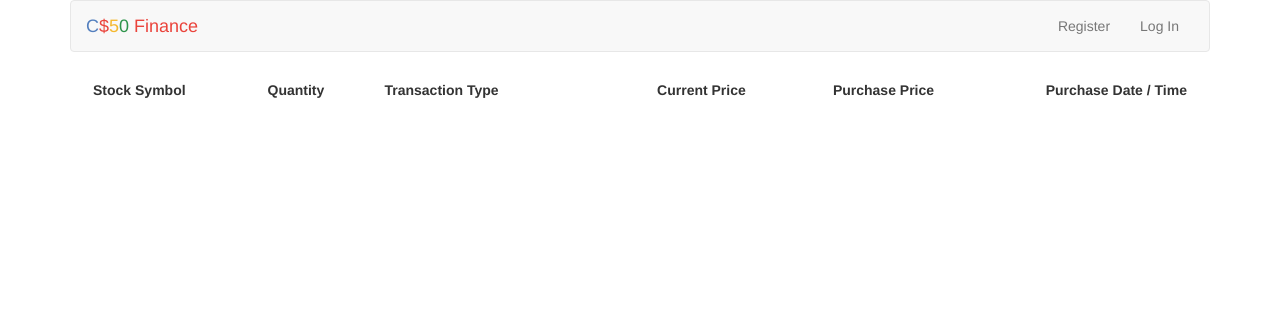
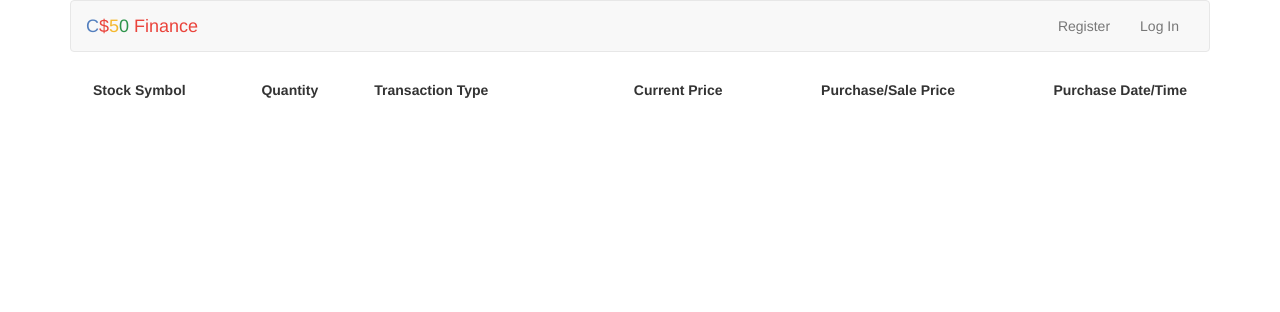
Before and after one commit to bradlacey/cs50x-final-project, a Flask app: template templates/history.html in a window 1280 px wide. Shown: the top 312 px of the page. Run offline with Flask 2, Linux system fonts and the light colour scheme; the template is opened without the code that fills it, so the values that code supplies are empty; some libraries are stand-ins or nearby versions.

```diff
--- a/application.py
+++ b/application.py
@@ -184,6 +184,7 @@ def buy():
     # original:
     # id = session.get("user_id")
     # id troubleshooting 1 - changed id in buy()
+    # seems to be no difference
     id = session['user_id']
     if id == None:
         return apology("please log in")
--- a/templates/history.html
+++ b/templates/history.html
@@ -14,8 +14,8 @@
                     <td id = "td_06"><b>Quantity</b></td>
                     <td id = "td_06"><b>Transaction Type</b></td>
                     <td id = "td_06" class = "layout_al_r"><b>Current Price</b></td>
-                    <td id = "td_06" class = "layout_al_r"><b>Purchase Price</b></td>
-                    <td id = "td_06" class = "layout_al_r"><b>Purchase Date / Time</b></td>
+                    <td id = "td_06" class = "layout_al_r"><b>Purchase/Sale Price</b></td>
+                    <td id = "td_06" class = "layout_al_r"><b>Purchase Date/Time</b></td>
                 </tr>
             </thead>
             <tbody>
```
